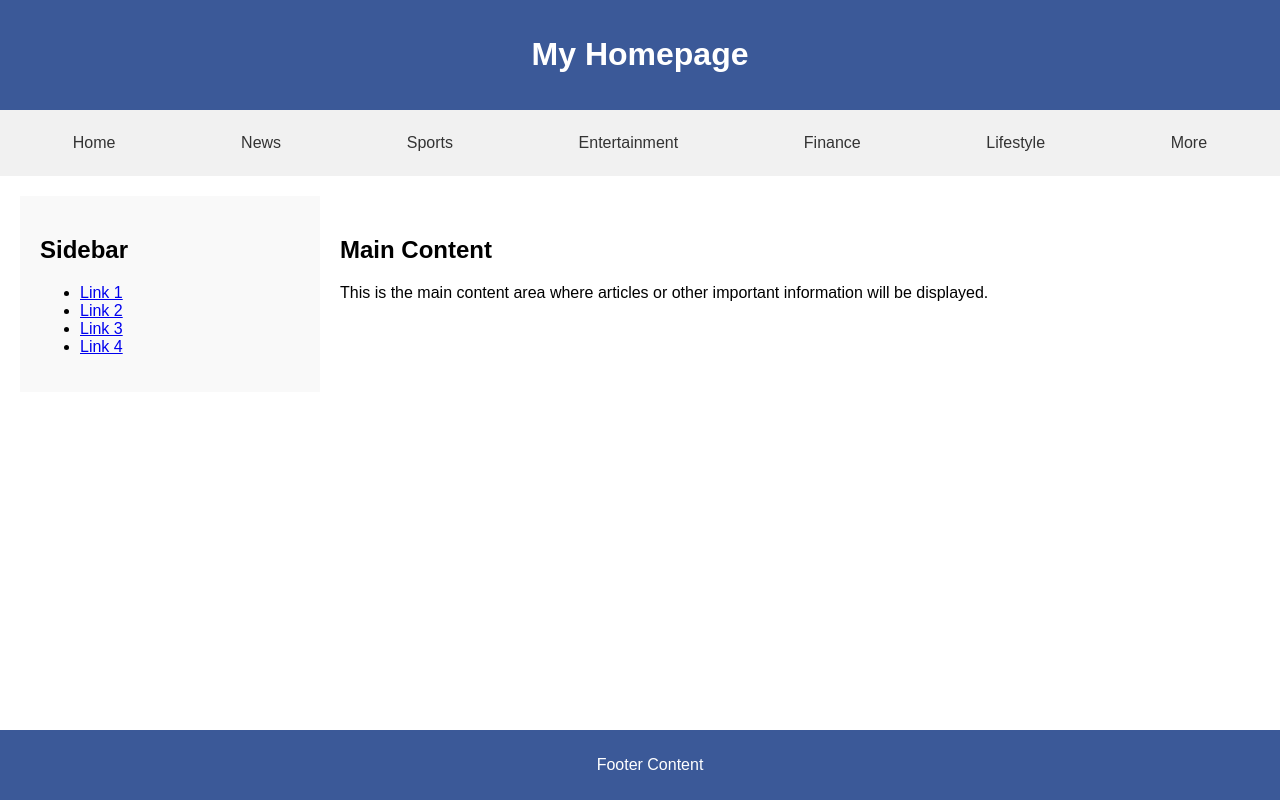
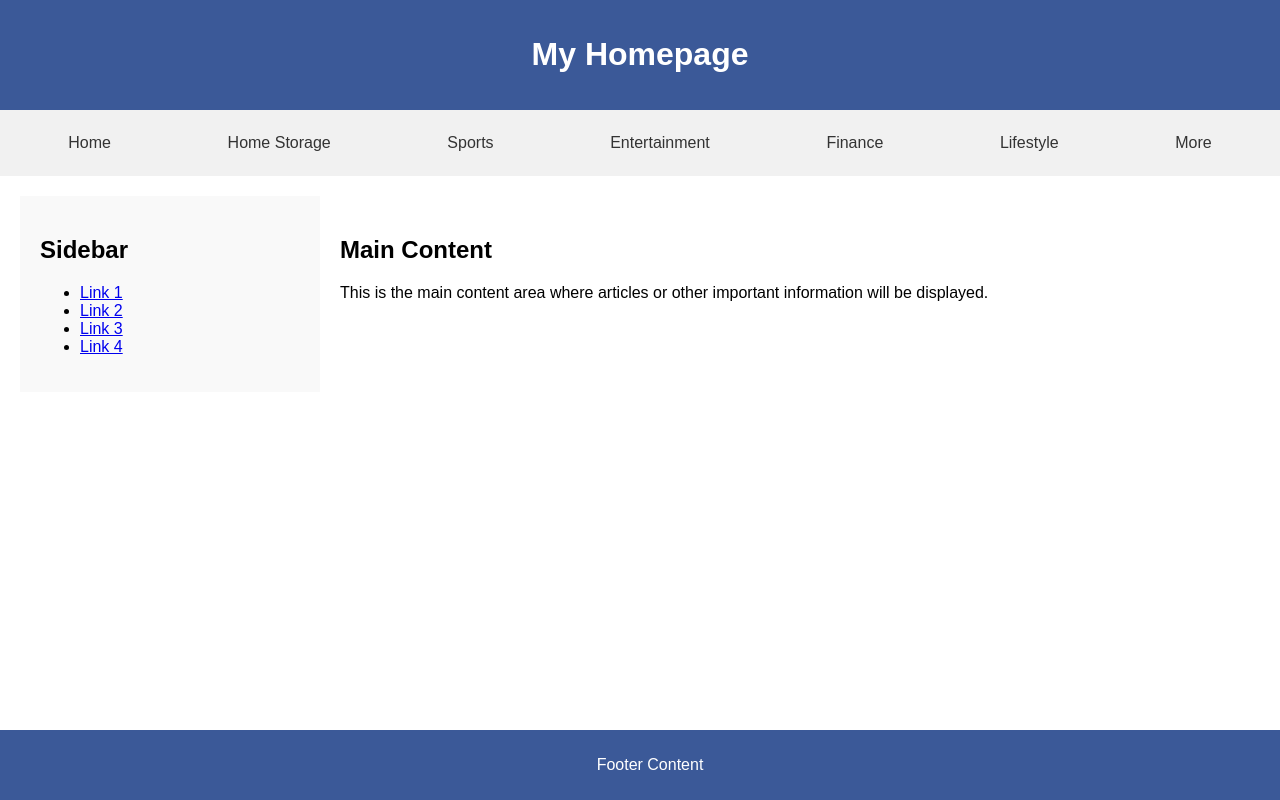
Before and after one commit to wesgibson02/websiteHostTest, a plain HTML site: page index.html in a window 1280 px wide. Drawn offline with Linux system fonts and the light colour scheme.

Commit message:
Update index.html

```diff
--- a/index.html
+++ b/index.html
@@ -66,7 +66,7 @@
     </div>
     <div class="navbar">
         <a href="Home.html">Home</a>
-        <a href="#">News</a>
+        <a href="Storage.html">Home Storage</a>
         <a href="#">Sports</a>
         <a href="#">Entertainment</a>
         <a href="#">Finance</a>
```
